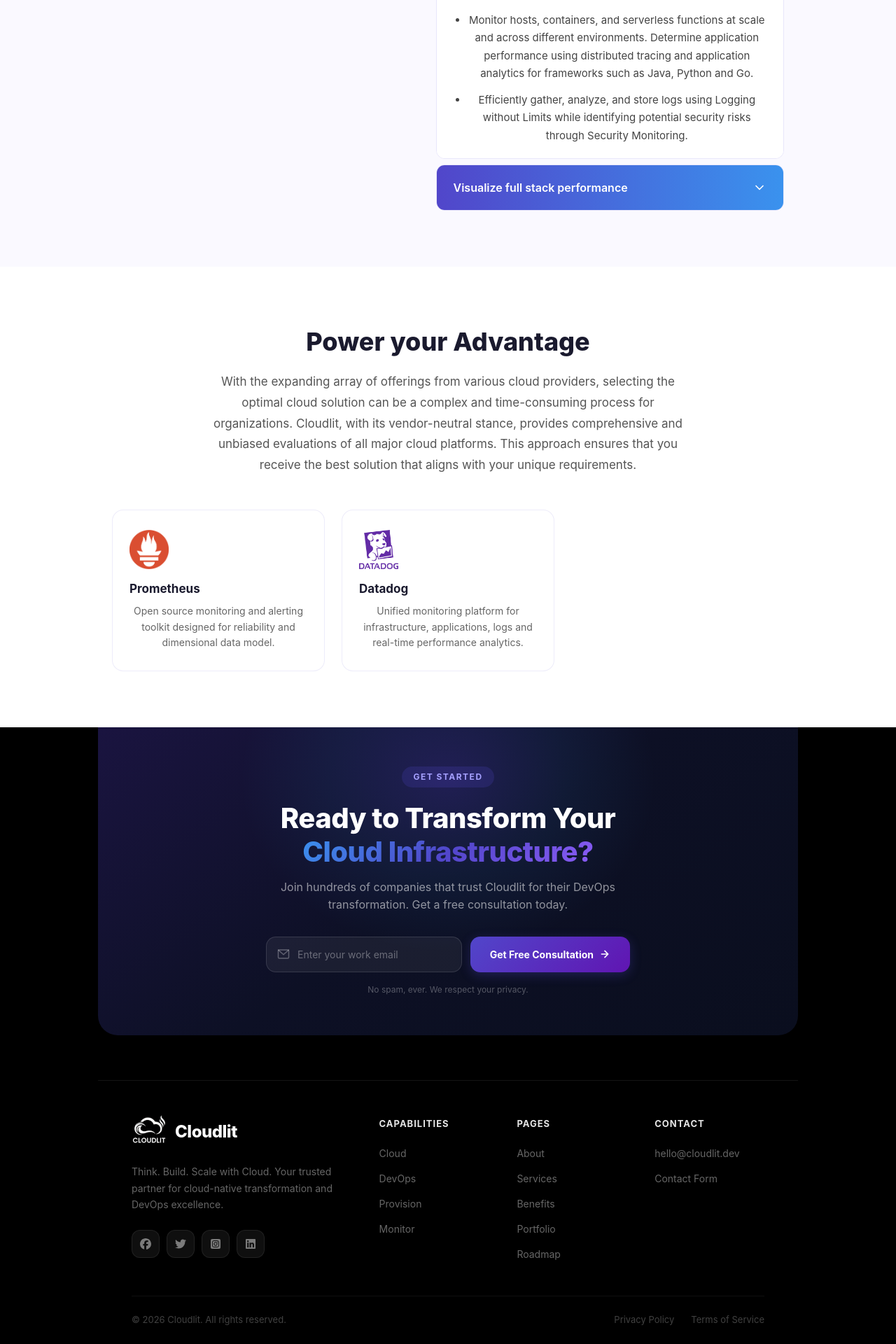
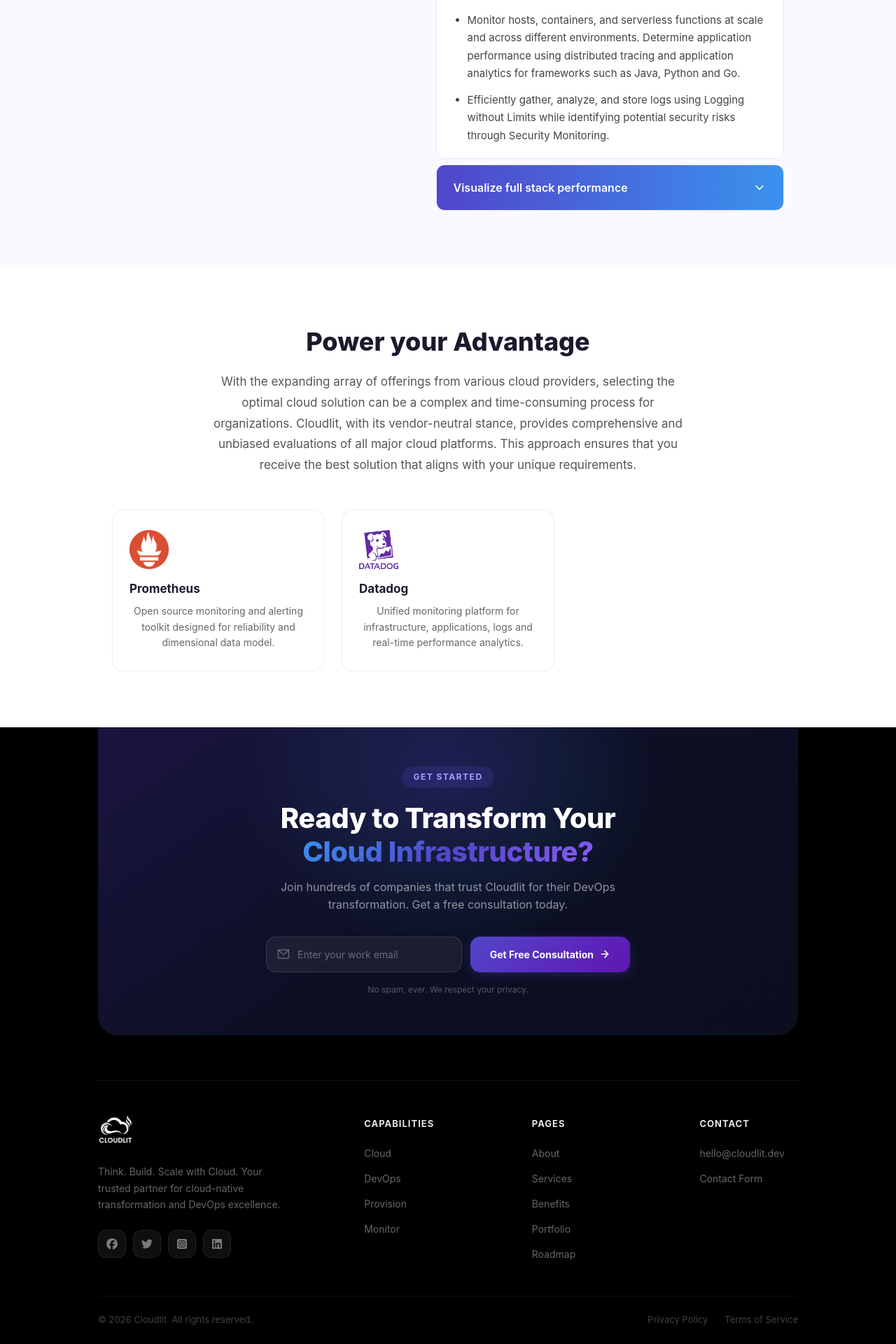
Before and after one commit to msufiyanpatel/cloudlitdemo, a React (Create React App) app: page /services/monitor in a window 1280 px wide. Shown: the part 1371-3291 px from the top of the page at 70% size. Built offline with nearby package versions, Linux system fonts and the light colour scheme.

Commit message:
small changes done

```diff
--- a/src/components/Footer.jsx
+++ b/src/components/Footer.jsx
@@ -123,7 +123,6 @@ const Footer = () => {
           <div className={styles.brandCol}>
             <a href="/" className={styles.brandLogoLink}>
               <img src="/CloudLit (1).png" alt="Cloudlit" className={styles.brandLogo} />
-              <span className={styles.brandName}>Cloudlit</span>
             </a>
             <p className={styles.brandDesc}>
               Think. Build. Scale with Cloud. Your trusted partner for cloud-native
--- a/src/components/Navbar.jsx
+++ b/src/components/Navbar.jsx
@@ -54,7 +54,7 @@ export default function Navbar() {
   return (
     <nav className={`navbar ${scrolled ? "navbar--scrolled" : ""}`}>
       <div className="navbar__inner">
-        <a href="/home" className="navbar__logo">
+        <a href="/" className="navbar__logo">
           <img src="/CloudLit.png" alt="Cloudlit logo" />
         </a>
 
@@ -62,12 +62,17 @@ export default function Navbar() {
         <div className="navbar__links">
           {navLinks.map((link) =>
             link.dropdown ? (
-              <div key={link.label} className="navbar__dropdown-wrap">
+              <div
+                key={link.label}
+                className="navbar__dropdown-wrap"
+                onMouseEnter={() => setServicesOpen(true)}
+                onMouseLeave={() => setServicesOpen(false)}
+              >
                 <button
                   className={`navbar__link ${
                     location.pathname.startsWith("/services") ? "navbar__link--active" : ""
                   }`}
-                  onClick={() => setServicesOpen(!servicesOpen)}
+                  onClick={() => navigate("/services/cloud")}
                   aria-expanded={servicesOpen}
                 >
                   {link.label}
--- a/src/styles/Contact.module.css
+++ b/src/styles/Contact.module.css
@@ -177,7 +177,7 @@
 .footerInner {
   max-width: 1000px;
   margin: 0 auto;
-  padding: 48px 48px 0;
+  padding: 48px 0 0;
   text-align: left;
 }
 
@@ -185,7 +185,7 @@
 .footerGrid {
   display: grid;
   grid-template-columns: 2fr 1fr 1fr 1fr;
-  gap: 48px 40px;
+  gap: 48px 99px;
   padding-bottom: 48px;
   border-bottom: 1px solid rgba(255, 255, 255, 0.06);
   text-align: left;
@@ -353,7 +353,7 @@
   }
 
   .footerInner {
-    padding: 48px 36px 0;
+    padding: 48px 0 0;
   }
 
   .ctaContent {
--- a/src/styles/ServicesCloud.module.css
+++ b/src/styles/ServicesCloud.module.css
@@ -379,6 +379,7 @@
   border: 1px solid rgba(81, 70, 202, 0.08);
   border-top: none;
   padding: 20px 24px;
+  text-align: left;
 }
 
 .faqAnswerPara {
@@ -388,6 +389,7 @@
   margin: 0;
   display: flex;
   gap: 12px;
+  text-align: left;
 }
 
 .faqBullet {
--- a/src/styles/ServicesDevOps.module.css
+++ b/src/styles/ServicesDevOps.module.css
@@ -142,11 +142,13 @@
   background: #fff;
   border-top: 1px solid rgba(81, 70, 202, 0.08);
   padding: 20px 24px;
+  text-align: left;
 }
 
 .useCaseList {
   margin: 0;
   padding-left: 20px;
+  text-align: left;
 }
 
 .useCaseList li {
--- a/src/styles/ServicesProvision.module.css
+++ b/src/styles/ServicesProvision.module.css
@@ -373,6 +373,7 @@
   background: #f8f7fc;
   border-top: 1px solid rgba(81, 70, 202, 0.08);
   padding: 20px 24px;
+  text-align: left;
 }
 
 .faqAnswerPara {
@@ -382,6 +383,7 @@
   margin: 0;
   display: flex;
   gap: 12px;
+  text-align: left;
 }
 
 .faqBullet {
```
